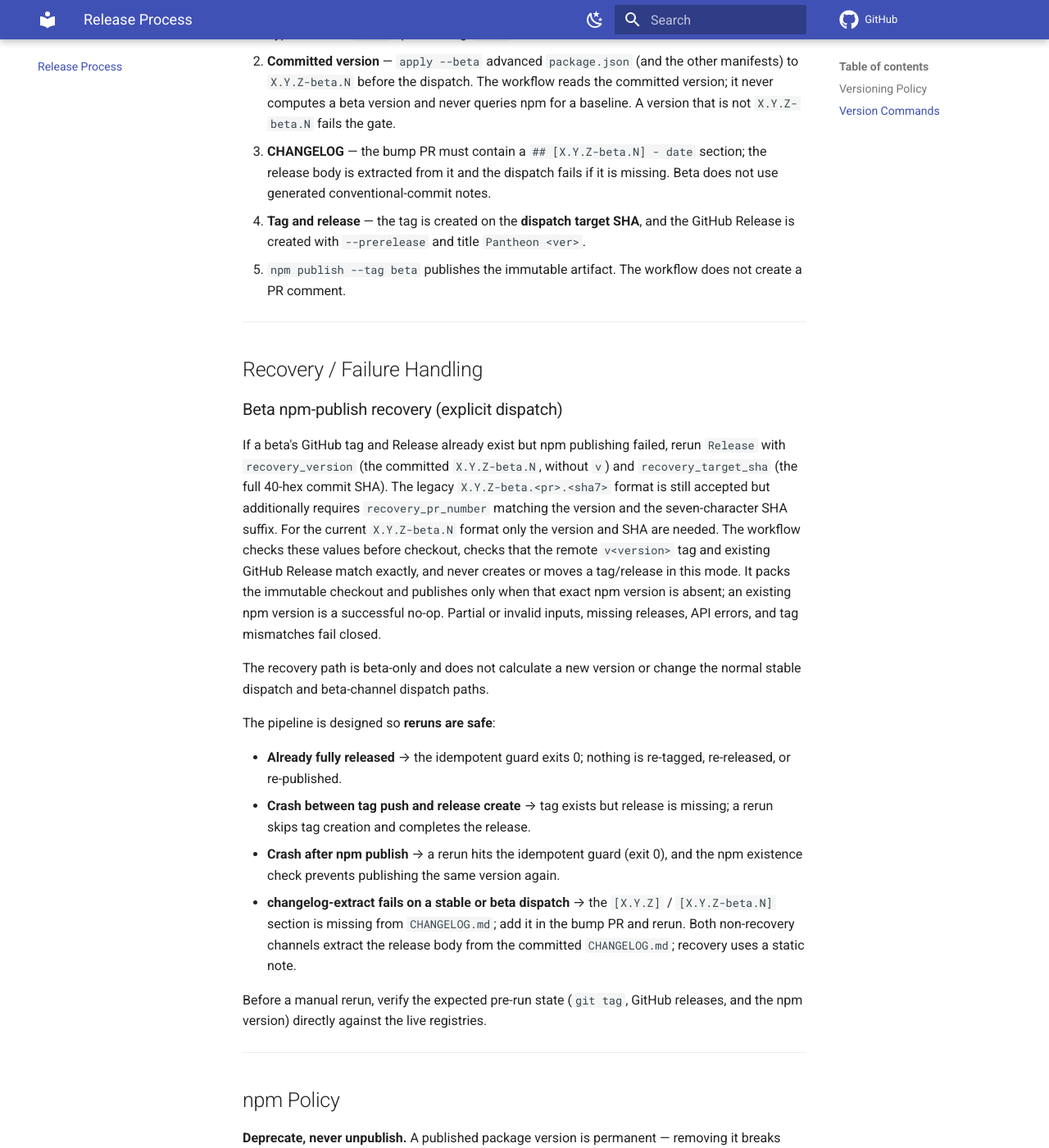
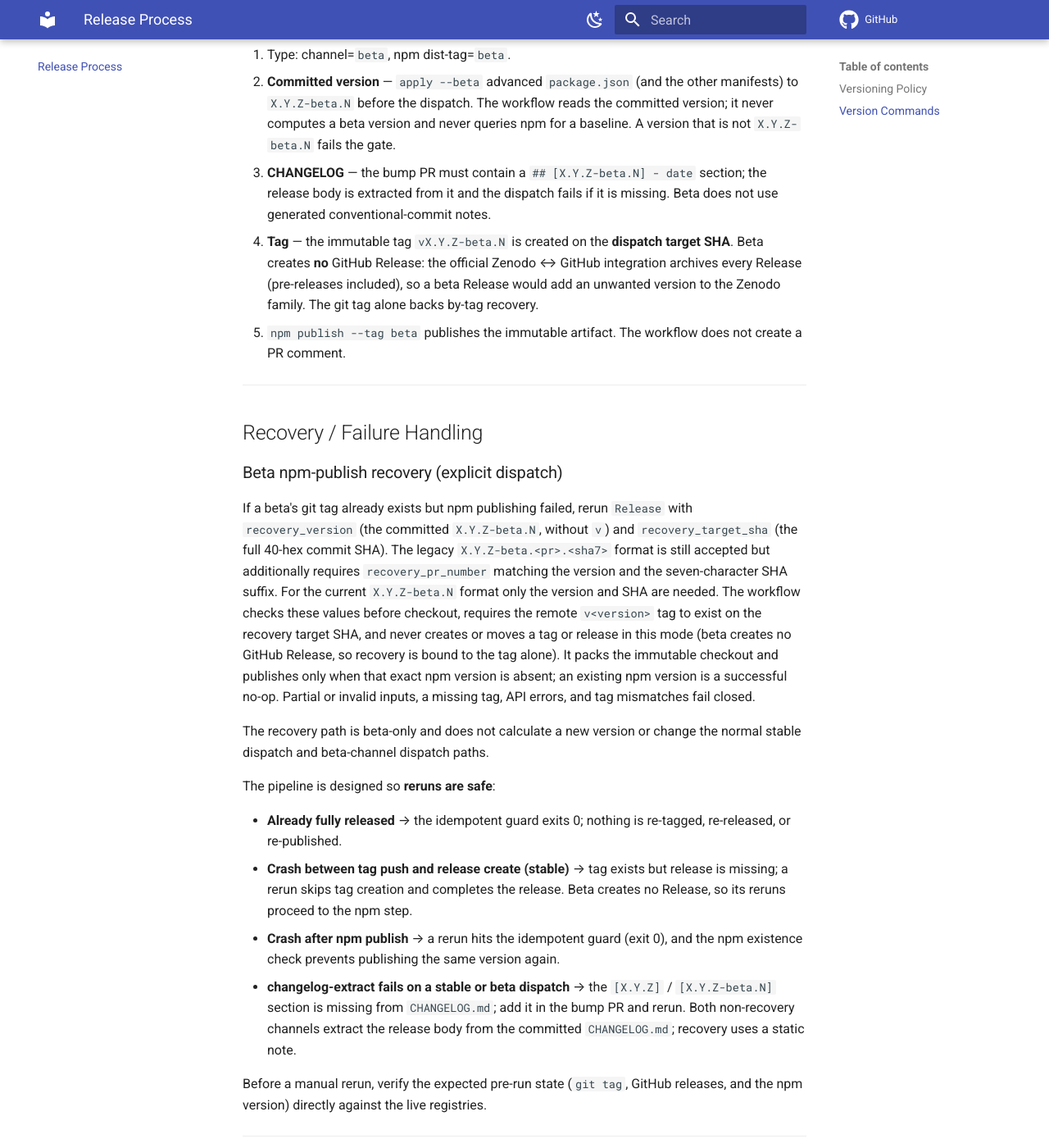
Before and after one commit to ils15/pantheon-opencode, an MkDocs documentation site: the page built from docs/RELEASING.md, in a window 1280 px wide and 1400 px high, scrolled down 6401 px. Shown: the whole window at 82% size. Built offline with MkDocs 1.6.1 and Material for MkDocs 9.7.7, drawn with Linux system fonts in a browser that asks for light colours; comment, search, counter and statistics services are not loaded; the version menu is left out; some of the changed text lies outside the part shown.

Commit message:
ci(release): only stable releases are archived to Zenodo (#179)
Co-authored-by: iris <iris@ils15.dev>

```diff
--- a/docs/RELEASING.md
+++ b/docs/RELEASING.md
@@ -146,13 +146,14 @@
 
 ### Release body by channel
 
-`release.yml` selects the GitHub Release body by channel:
+`release.yml` extracts the release body from the committed `CHANGELOG.md` for
+both dispatch channels; only the stable channel attaches it to a GitHub Release:
 
 | Channel | Notes source |
 |---------|--------------|
-| stable | `node scripts/changelog-extract.mjs X.Y.Z` reads the curated `## [X.Y.Z]` section from `CHANGELOG.md`; the dispatch fails if the section is missing. |
-| beta | `node scripts/changelog-extract.mjs X.Y.Z-beta.N` reads the curated `## [X.Y.Z-beta.N]` section from `CHANGELOG.md`; the dispatch fails if the section is missing. |
-| recovery | Static note (`Recovery publish for existing GitHub Release ...`); the original notes are not regenerated. |
+| stable | `node scripts/changelog-extract.mjs X.Y.Z` reads the curated `## [X.Y.Z]` section from `CHANGELOG.md`; the dispatch fails if the section is missing. Used as the GitHub Release body. |
+| beta | `node scripts/changelog-extract.mjs X.Y.Z-beta.N` reads the curated `## [X.Y.Z-beta.N]` section from `CHANGELOG.md`; the dispatch fails if the section is missing. Carried in the release artifact only — beta creates no GitHub Release. |
+| recovery | Static note (`Recovery publish for existing tag ...`); the original notes are not regenerated. |
 
 The version is committed, so a `CHANGELOG.md` section is authorable before the
 dispatch and is required for **both** channels. Beta does not use generated
@@ -262,9 +263,11 @@
 3. **CHANGELOG** — the bump PR must contain a `## [X.Y.Z-beta.N] - date` section;
    the release body is extracted from it and the dispatch fails if it is
    missing. Beta does not use generated conventional-commit notes.
-4. **Tag and release** — the tag is created on the **dispatch target SHA**, and
-   the GitHub Release is created with `--prerelease` and title
-   `Pantheon <ver>`.
+4. **Tag** — the immutable tag `vX.Y.Z-beta.N` is created on the **dispatch
+   target SHA**. Beta creates **no** GitHub Release: the official Zenodo ↔
+   GitHub integration archives every Release (pre-releases included), so a beta
+   Release would add an unwanted version to the Zenodo family. The git tag alone
+   backs by-tag recovery.
 5. `npm publish --tag beta` publishes the immutable artifact. The workflow does
    not create a PR comment.
 
@@ -274,18 +277,19 @@
 
 ### Beta npm-publish recovery (explicit dispatch)
 
-If a beta's GitHub tag and Release already exist but npm publishing failed,
-rerun `Release` with `recovery_version` (the committed `X.Y.Z-beta.N`, without
-`v`) and `recovery_target_sha` (the full 40-hex commit SHA). The legacy
+If a beta's git tag already exists but npm publishing failed, rerun `Release`
+with `recovery_version` (the committed `X.Y.Z-beta.N`, without `v`) and
+`recovery_target_sha` (the full 40-hex commit SHA). The legacy
 `X.Y.Z-beta.<pr>.<sha7>` format is still accepted but additionally requires
 `recovery_pr_number` matching the version and the seven-character SHA suffix.
 For the current `X.Y.Z-beta.N` format only the version and SHA are needed. The
-workflow checks these values before checkout, checks that the remote
-`v<version>` tag and existing GitHub Release match exactly, and never creates or
-moves a tag/release in this mode. It packs the immutable checkout and publishes
-only when that exact npm version is absent; an existing npm version is a
-successful no-op. Partial or invalid inputs, missing releases, API errors, and
-tag mismatches fail closed.
+workflow checks these values before checkout, requires the remote `v<version>`
+tag to exist on the recovery target SHA, and never creates or moves a tag or
+release in this mode (beta creates no GitHub Release, so recovery is bound to
+the tag alone). It packs the immutable checkout and publishes only when that
+exact npm version is absent; an existing npm version is a successful no-op.
+Partial or invalid inputs, a missing tag, API errors, and tag mismatches fail
+closed.
 
 The recovery path is beta-only and does not calculate a new version or change
 the normal stable dispatch and beta-channel dispatch paths.
@@ -294,8 +298,9 @@
 
 - **Already fully released** → the idempotent guard exits 0; nothing is
   re-tagged, re-released, or re-published.
-- **Crash between tag push and release create** → tag exists but release is
-  missing; a rerun skips tag creation and completes the release.
+- **Crash between tag push and release create (stable)** → tag exists but
+  release is missing; a rerun skips tag creation and completes the release.
+  Beta creates no Release, so its reruns proceed to the npm step.
 - **Crash after npm publish** → a rerun hits the idempotent guard (exit 0),
   and the npm existence check prevents publishing the same version again.
 - **changelog-extract fails on a stable or beta dispatch** → the `[X.Y.Z]` /
@@ -447,11 +452,18 @@
 [10.5281/zenodo.22650136](https://doi.org/10.5281/zenodo.22650136)
 (`conceptrecid 22650136`), which always resolves to the latest archived release.
 
+The integration has **no pre-release filter**: it archives *every* GitHub
+Release. Only the stable channel creates a GitHub Release, so only stable
+versions are archived. Beta releases create a git tag and publish to npm but no
+Release, and are therefore intentionally absent from the Zenodo family.
+
 [`.zenodo.json`](../.zenodo.json) is the source of the deposited metadata
 (title, creators/ORCID, description, license, keywords, and related
 identifiers). `scripts/versioning.mjs` bumps its `version`, `publication_date`,
 and `url` alongside the other manifests on every release, so the file must stay
-in sync for the next archive.
+in sync for the next archive. The deposited `title` is read from `.zenodo.json`
+at the tagged commit and is **not** applied retroactively to versions already
+archived.
 
 The integration is configured in Zenodo and runs on Zenodo's side — no
 workflow, token, or protected environment is stored in this repository. If a
```
Also changed, not shown: docs/RELEASE.md (+22 -15 lines), .zenodo.json, 3 other files.
